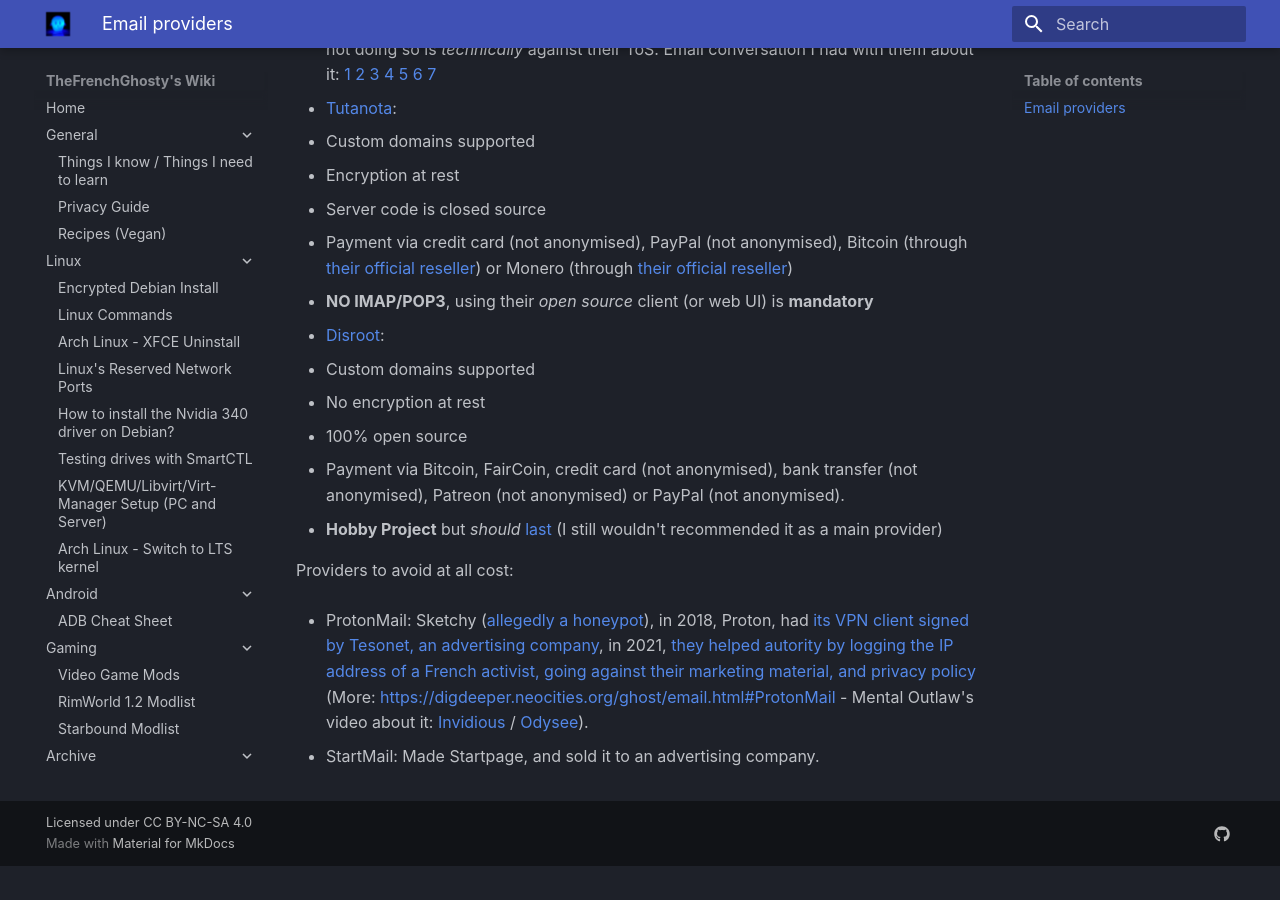
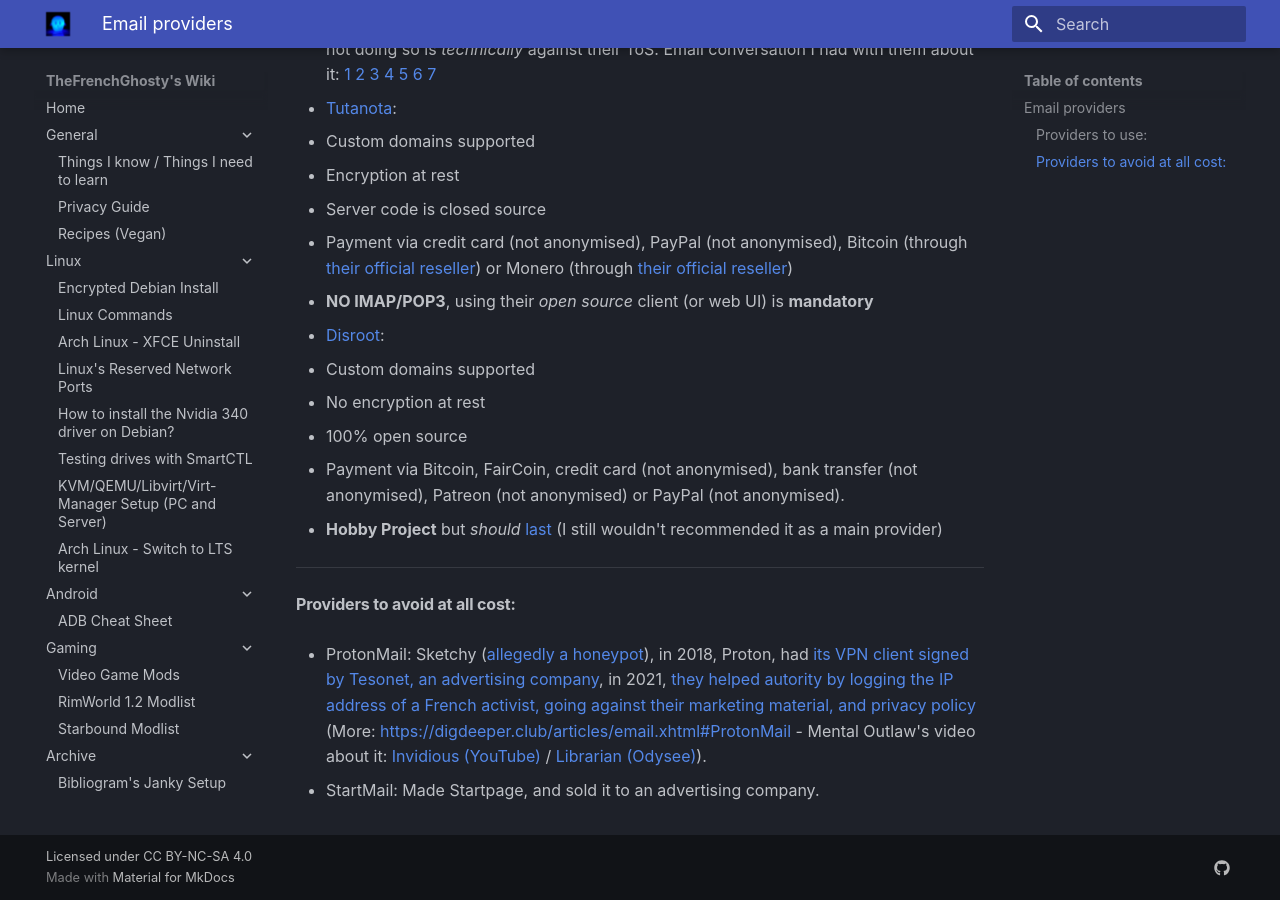
Before and after one commit to TheFrenchGhosty/wiki.thefrenchghosty.me, an MkDocs documentation site: the page built from docs/privacy-guide/email-providers.md, in a window 1280 px wide and 900 px high, scrolled down 909 px. Built offline with MkDocs 1.6.1 and Material for MkDocs 9.7.7, drawn with Linux system fonts in a browser that asks for light colours; before the commit the page ends 1775 px from its top, so only the background shows below that.

Commit message:
Email Privacy Guide - Various enhancement and fixes

```diff
--- a/docs/privacy-guide/email-providers.md
+++ b/docs/privacy-guide/email-providers.md
@@ -2,7 +2,7 @@
 
 Resource: https://digdeeper.neocities.org/ghost/email.html
 
-Providers to use:
+### Providers to use:
 
 - [Posteo](https://posteo.de/en):
   - Custom domains **NOT** supported
@@ -37,9 +37,10 @@
   - Payment via Bitcoin, FairCoin, credit card (not anonymised), bank transfer (not anonymised), Patreon (not anonymised) or PayPal (not anonymised).
   - **Hobby Project** but *should* [last](https://forum.disroot.org/t/will-disroot-last/101/2) (I still wouldn't recommended it as a main provider)
 
+---
 
-Providers to avoid at all cost:
+### Providers to avoid at all cost:
 
-- ProtonMail: Sketchy ([allegedly a honeypot](https://encryp.ch/blog/disturbing-facts-about-protonmail/)), in 2018, Proton, had [its VPN client signed by Tesonet, an advertising company](https://teddit.pussthecat.org/r/privacytoolsIO/comments/8xnvxc/remove_protonvpn_from_privacytoolsio/), in 2021, [they helped autority](https://techcrunch.com/2021/09/06/protonmail-logged-ip-address-of-french-activist-after-order-by-swiss-authorities/) [by logging the IP address of a French activist, going against their marketing material, and privacy policy](https://en.wikipedia.org/wiki/ProtonMail#Compliance_with_Swiss_court_orders_and_IP_Logging)  (More: https://digdeeper.neocities.org/ghost/email.html#ProtonMail - Mental Outlaw's video about it: [Invidious](https://redirect.invidious.io/watch?v=IeXaYR4ed9c) / [Odysee](https://odysee.com/@AlphaNerd:8/is-proton-mail-really-private,-secure,:f)).
+- ProtonMail: Sketchy ([allegedly a honeypot](https://encryp.ch/blog/disturbing-facts-about-protonmail/)), in 2018, Proton, had [its VPN client signed by Tesonet, an advertising company](https://teddit.pussthecat.org/r/privacytoolsIO/comments/8xnvxc/remove_protonvpn_from_privacytoolsio/), in 2021, [they helped autority](https://techcrunch.com/2021/09/06/protonmail-logged-ip-address-of-french-activist-after-order-by-swiss-authorities/) [by logging the IP address of a French activist, going against their marketing material, and privacy policy](https://en.wikipedia.org/wiki/ProtonMail#Compliance_with_Swiss_court_orders_and_IP_Logging)  (More: https://digdeeper.club/articles/email.xhtml#ProtonMail - Mental Outlaw's video about it: [Invidious (YouTube)](https://redirect.invidious.io/watch?v=IeXaYR4ed9c) / [Librarian (Odysee)](https://librarian.pussthecat.org/@AlphaNerd:8/is-proton-mail-really-private,-secure,:f)).
 
 - StartMail: Made Startpage, and sold it to an advertising company.
```
